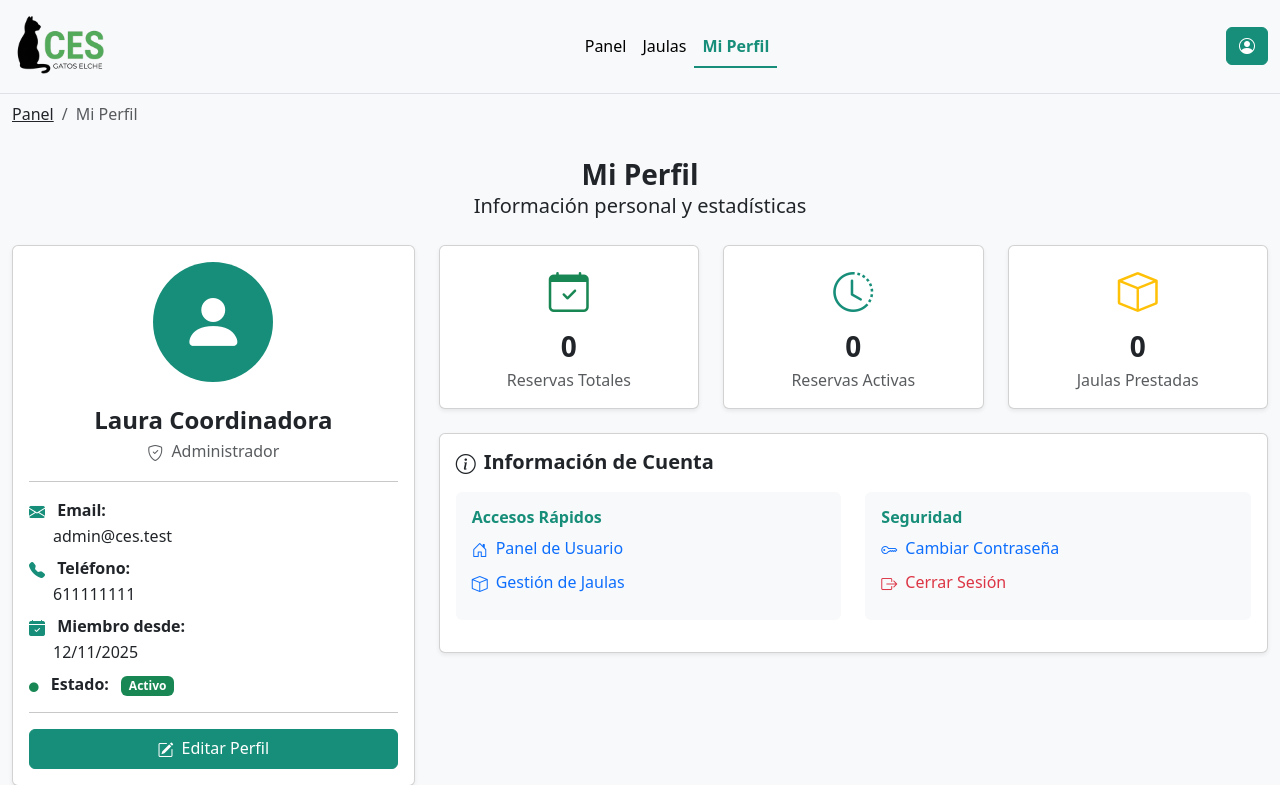
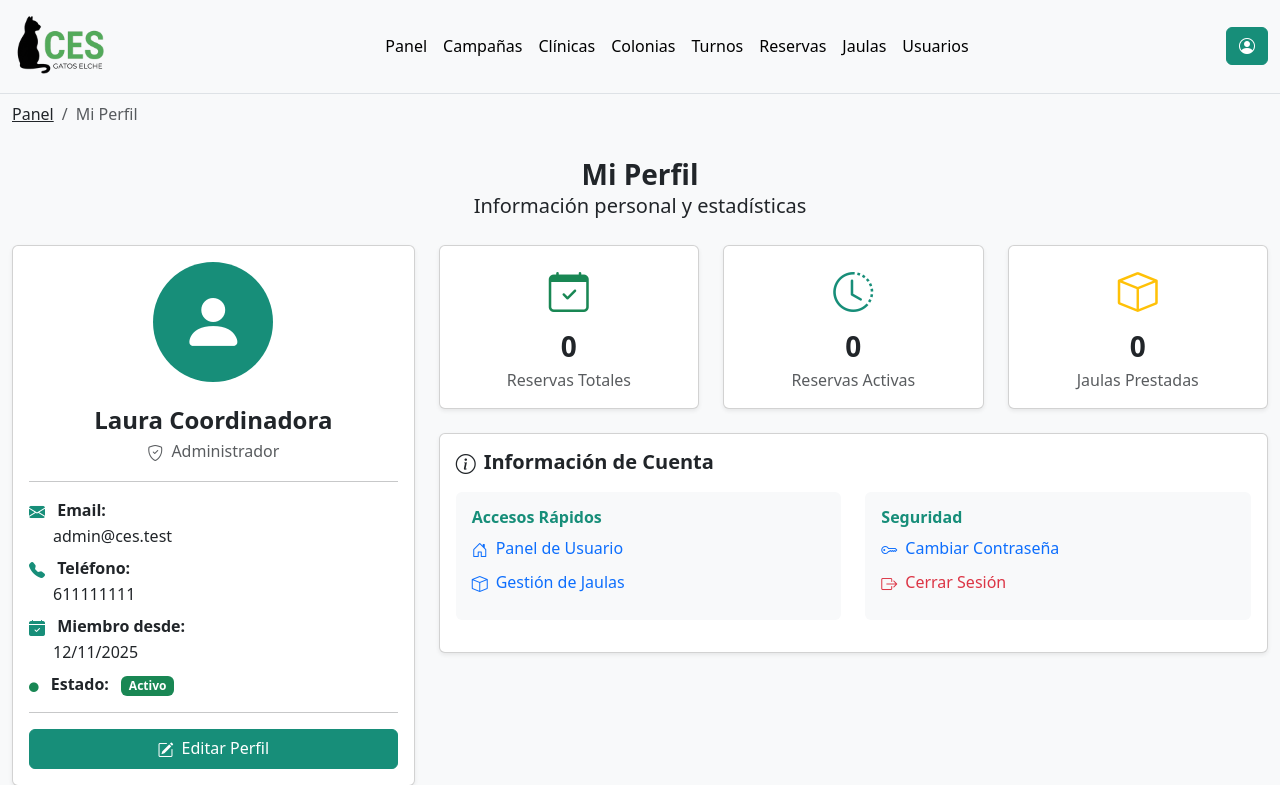
Before and after one commit to Alequi/TNR-app-project, a PHP site: page /views/userProfile.php in a window 1280 px wide. Shown: the top 785 px of the page. Run offline with PHP 8.4, Linux system fonts and the light colour scheme; a user stored in the database is signed in; data comes from the database, SQL or seed files in the repository; tables that the repository leaves empty hold one stand-in row (values such as "Sample post"); some libraries are stand-ins or nearby versions.

Commit message:
feat: update user profile navigation menu to include role-based options for volunteers, managers, and admins

```diff
--- a/views/userProfile.php
+++ b/views/userProfile.php
@@ -44,12 +44,29 @@ $user_id = $_SESSION['user_id'];
             <!-- CONTENIDO COLAPSABLE -->
             <div class="collapse navbar-collapse" id="mainNavbar">
 
-                <!-- MENÚ PRINCIPAL -->
+                <!-- MENÚ PRINCIPAL VOLUNTARIO / GESTOR  -->
+                <?php if ($_SESSION['rol'] === 'voluntario' || $_SESSION['rol'] === 'gestor'): ?>
                 <ul class="navbar-nav mx-auto mb-2 mb-lg-0">
                     <li class="nav-item"><a href="panel.php" class="nav-link">Panel</a></li>
                     <li class="nav-item"><a href="jaulas.php" class="nav-link">Jaulas</a></li>
                     <li class="nav-item"><a href="userProfile.php" class="nav-link active">Mi Perfil</a></li>
                 </ul>
+
+                <!-- MENÚ PRINCIPAL ADMIN -->
+                <?php elseif ($_SESSION['rol'] === 'admin'): ?>
+                    <ul class="navbar-nav mx-auto mb-2 mb-lg-0">
+                    <li class="nav-item"><a href="admin/AdminPanel.php" class="nav-link">Panel</a></li>
+                    <li class="nav-item"><a href="admin/campaignsAdmin.php" class="nav-link">Campañas</a></li>
+                    <li class="nav-item"><a href="admin/clinicsAdmin.php" class="nav-link">Clínicas</a></li>
+                    <li class="nav-item"><a href="admin/animalsAdmin.php" class="nav-link">Colonias</a></li>
+                    <li class="nav-item"><a href="admin/shiftsAdmin.php" class="nav-link">Turnos</a></li>
+                    <li class="nav-item"><a href="admin/bookingAdmin.php" class="nav-link">Reservas</a></li>
+                    <li class="nav-item"><a href="admin/jaulasAdmin.php" class="nav-link">Jaulas</a></li>
+                    <li class="nav-item"><a href="admin/usersAdmin.php" class="nav-link">Usuarios</a></li>
+                </ul>
+                <?php endif; ?>
+
+
 
                 <!-- BOTÓN PERFIL -->
                 <div class="d-flex align-items-center">
```
